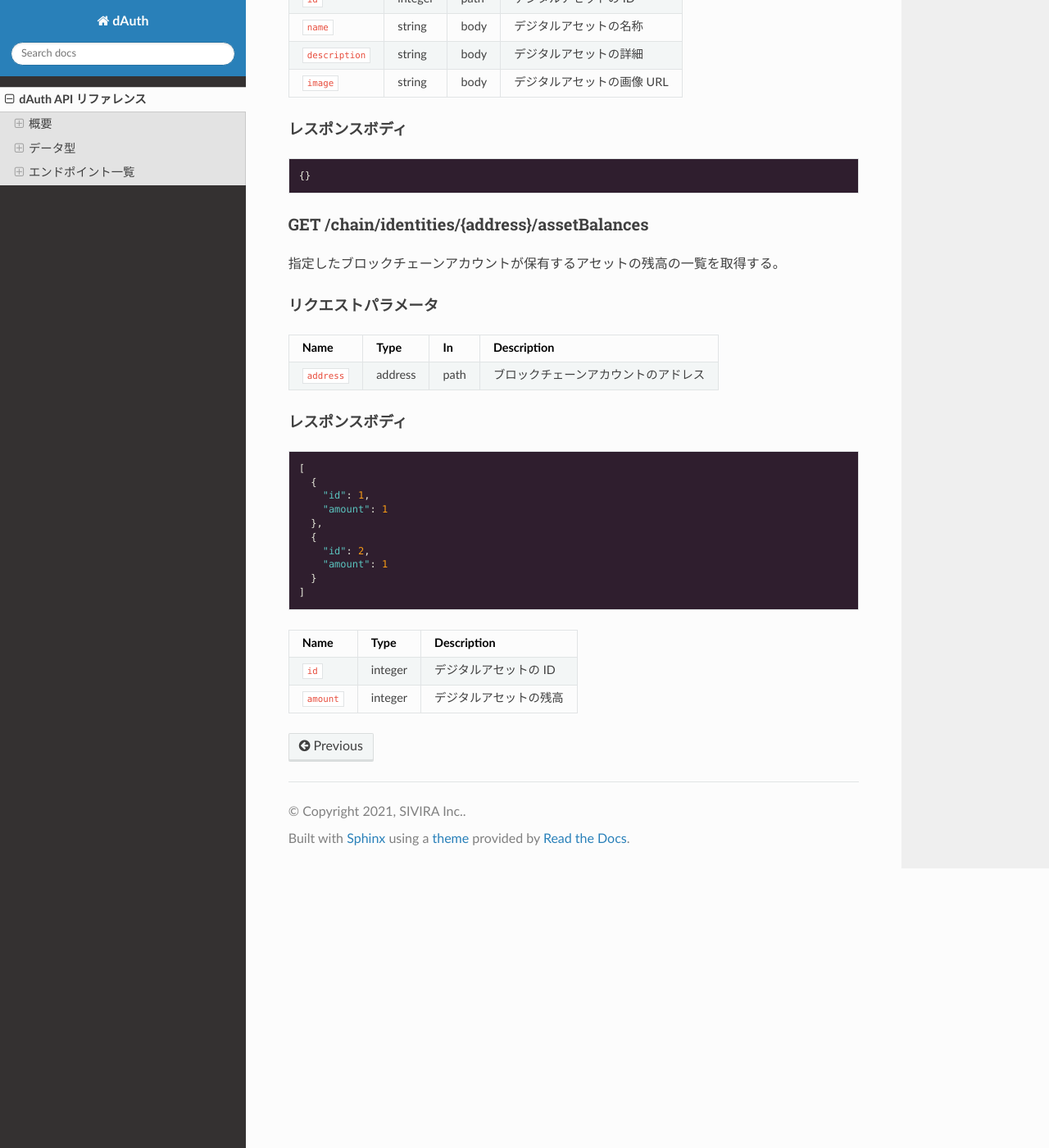
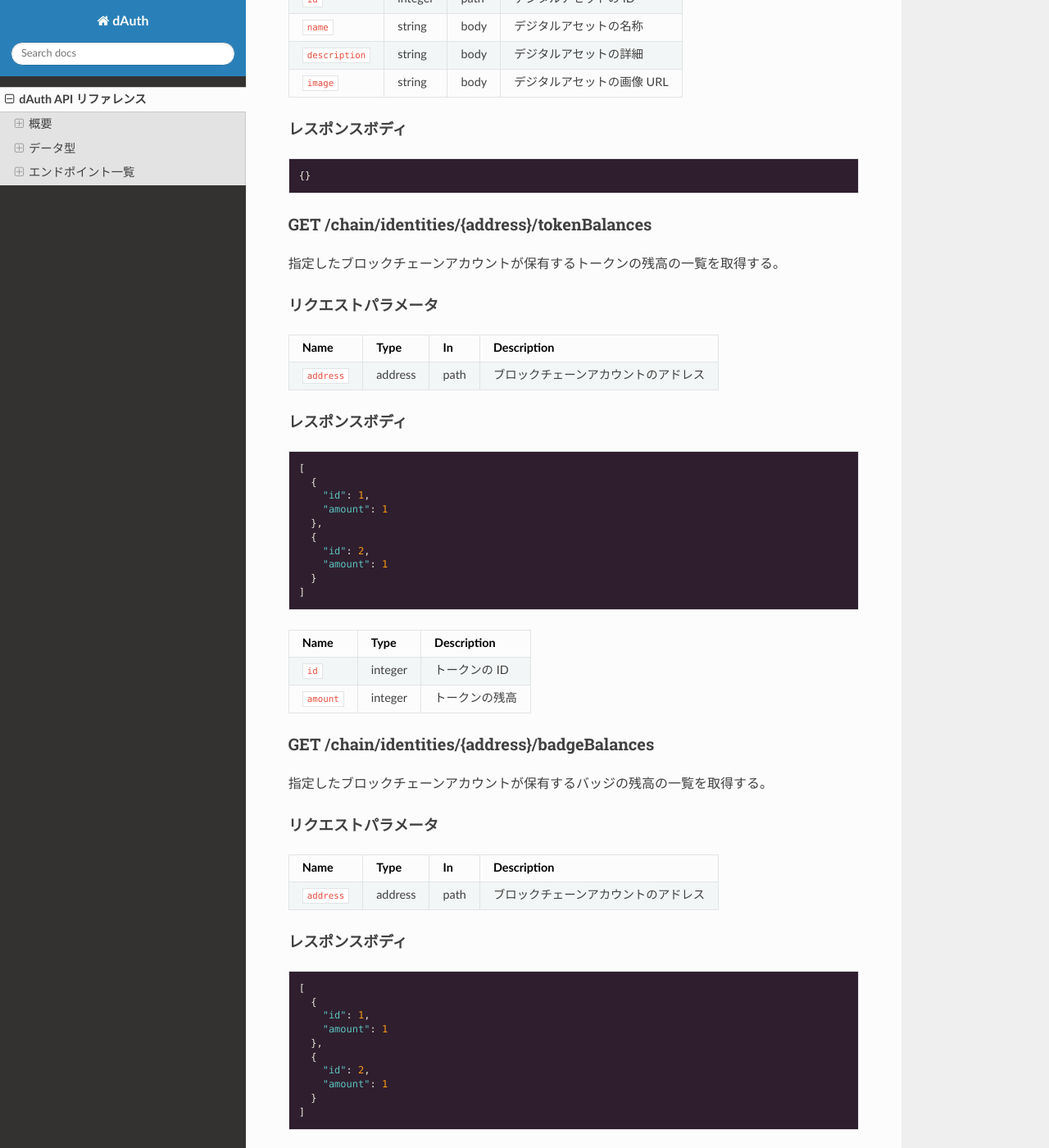
Before and after one commit to SIVIRA/unwallet-ent-dev-documents, a Sphinx documentation site: the page built from docs/dauth-api.rst, in a window 1280 px wide and 1400 px high, scrolled down 5213 px. Shown: the whole window at 82% size. Built offline with Sphinx 7.4.7 and the Read the Docs theme 2.0.0, drawn with Linux system fonts in a browser that asks for light colours; some of the changed text lies outside the part shown.

Commit message:
write about /chain/identities/:address/badgeBalances

```diff
--- a/docs/dauth-api.rst
+++ b/docs/dauth-api.rst
@@ -247,10 +247,10 @@ Name            Type    In   Description
 
     {}
 
-GET /chain/identities/{address}/assetBalances
+GET /chain/identities/{address}/tokenBalances
 ---------------------------------------------
 
-指定したブロックチェーンアカウントが保有するアセットの残高の一覧を取得する。
+指定したブロックチェーンアカウントが保有するトークンの残高の一覧を取得する。
 
 リクエストパラメータ
 ^^^^^^^^^^^^^^^^^^^^
@@ -280,8 +280,45 @@ Name        Type    In   Description
 ========== ======= ===========
 Name       Type    Description
 ========== ======= ===========
-``id``     integer デジタルアセットの ID
-``amount`` integer デジタルアセットの残高
+``id``     integer トークンの ID
+``amount`` integer トークンの残高
+========== ======= ===========
+
+GET /chain/identities/{address}/badgeBalances
+---------------------------------------------
+
+指定したブロックチェーンアカウントが保有するバッジの残高の一覧を取得する。
+
+リクエストパラメータ
+^^^^^^^^^^^^^^^^^^^^
+
+=========== ======= ==== ===========
+Name        Type    In   Description
+=========== ======= ==== ===========
+``address`` address path ブロックチェーンアカウントのアドレス
+=========== ======= ==== ===========
+
+レスポンスボディ
+^^^^^^^^^^^^^^^^
+
+.. code-block:: json
+
+    [
+      {
+        "id": 1,
+        "amount": 1
+      },
+      {
+        "id": 2,
+        "amount": 1
+      }
+    ]
+
+========== ======= ===========
+Name       Type    Description
+========== ======= ===========
+``id``     integer バッジ ID
+``amount`` integer バッジ残高
 ========== ======= ===========
 
 .. _ERC55: https://github.com/ethereum/EIPs/blob/master/EIPS/eip-55.md
```
